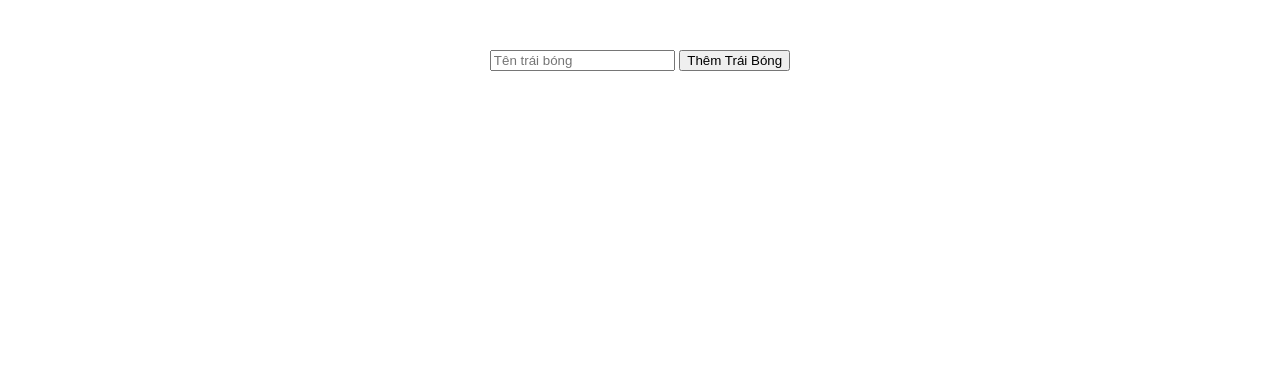
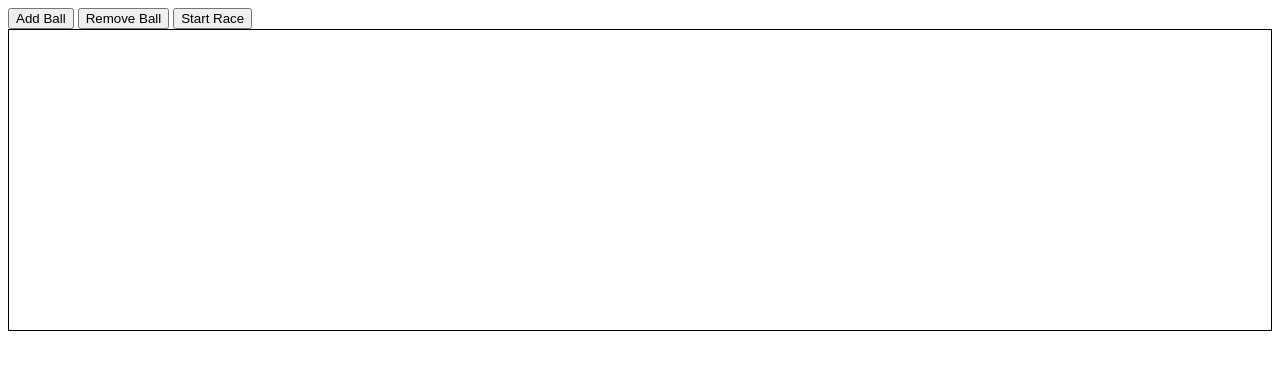
Before and after one commit to Hienpham66/hienp, a plain HTML site: page index.html in a window 1280 px wide. Drawn offline with Linux system fonts and the light colour scheme.

Commit message:
Update index.html

```diff
--- a/index.html
+++ b/index.html
@@ -1,58 +1,68 @@
 <!DOCTYPE html>
-<html lang="vi">
+<html lang="en">
 <head>
     <meta charset="UTF-8">
     <meta name="viewport" content="width=device-width, initial-scale=1.0">
-    <title>Sổ Xố Ngẫu Nhiên</title>
+    <title>Ball Race Game</title>
     <style>
-        body {
-            font-family: Arial, sans-serif;
-            text-align: center;
-            margin-top: 50px;
+        .ball {
+            width: 20px;
+            height: 20px;
+            border-radius: 50%;
+            background-color: red;
+            position: relative;
+            transition: top 2s;
         }
-        .ball {
-            display: inline-block;
-            width: 50px;
-            height: 50px;
-            background-color: #007BFF;
-            border-radius: 50%;
-            line-height: 50px;
-            color: white;
-            margin: 5px;
-            cursor: pointer;
-        }
-        .controls {
-            margin-bottom: 20px;
+        #raceArea {
+            position: relative;
+            height: 300px;
+            border: 1px solid black;
         }
     </style>
 </head>
 <body>
-    <div class="controls">
-        <input type="text" id="ballName" placeholder="Tên trái bóng" />
-        <button onclick="addBall()">Thêm Trái Bóng</button>
+    <div id="controlPanel">
+        <button onclick="addBall()">Add Ball</button>
+        <button onclick="removeBall()">Remove Ball</button>
+        <button onclick="startRace()">Start Race</button>
     </div>
-    <div id="ballContainer"></div>
+    <div id="raceArea"></div>
+    <div id="winnerDisplay"></div>
 
     <script>
+        const raceArea = document.getElementById("raceArea");
+        const winnerDisplay = document.getElementById("winnerDisplay");
+        let balls = [];
+
         function addBall() {
-            const ballName = document.getElementById('ballName').value.trim();
-            if (ballName === "") {
-                alert("Vui lòng nhập tên trái bóng!");
-                return;
+            const ball = document.createElement("div");
+            ball.className = "ball";
+            raceArea.appendChild(ball);
+            balls.push(ball);
+            winnerDisplay.textContent = ''; // Reset winner display
+        }
+
+        function removeBall() {
+            if(balls.length > 0) {
+                const ball = balls.pop();
+                raceArea.removeChild(ball);
             }
+        }
 
-            const ballContainer = document.getElementById('ballContainer');
-            const ball = document.createElement('div');
-            ball.className = 'ball';
-            ball.innerText = ballName;
-            ball.onclick = () => {
-                if (confirm("Bạn có chắc chắn muốn xóa trái bóng này?")) {
-                    ballContainer.removeChild(ball);
-                }
-            };
-
-            ballContainer.appendChild(ball);
-            document.getElementById('ballName').value = ""; // Clear input field
+        function startRace() {
+            if(balls.length >= 2){
+                balls.forEach((ball, index) => {
+                    const position = Math.random() * 280; // Random finish position within 300px limit
+                    ball.style.top = position + 'px';
+                    setTimeout(() => {
+                        if (!winnerDisplay.textContent) {
+                            winnerDisplay.textContent = `Ball ${index + 1} wins!`;
+                        }
+                    }, 2000);
+                });
+            } else {
+                alert("Please add at least 2 balls to start the race.");
+            }
         }
     </script>
 </body>
```
